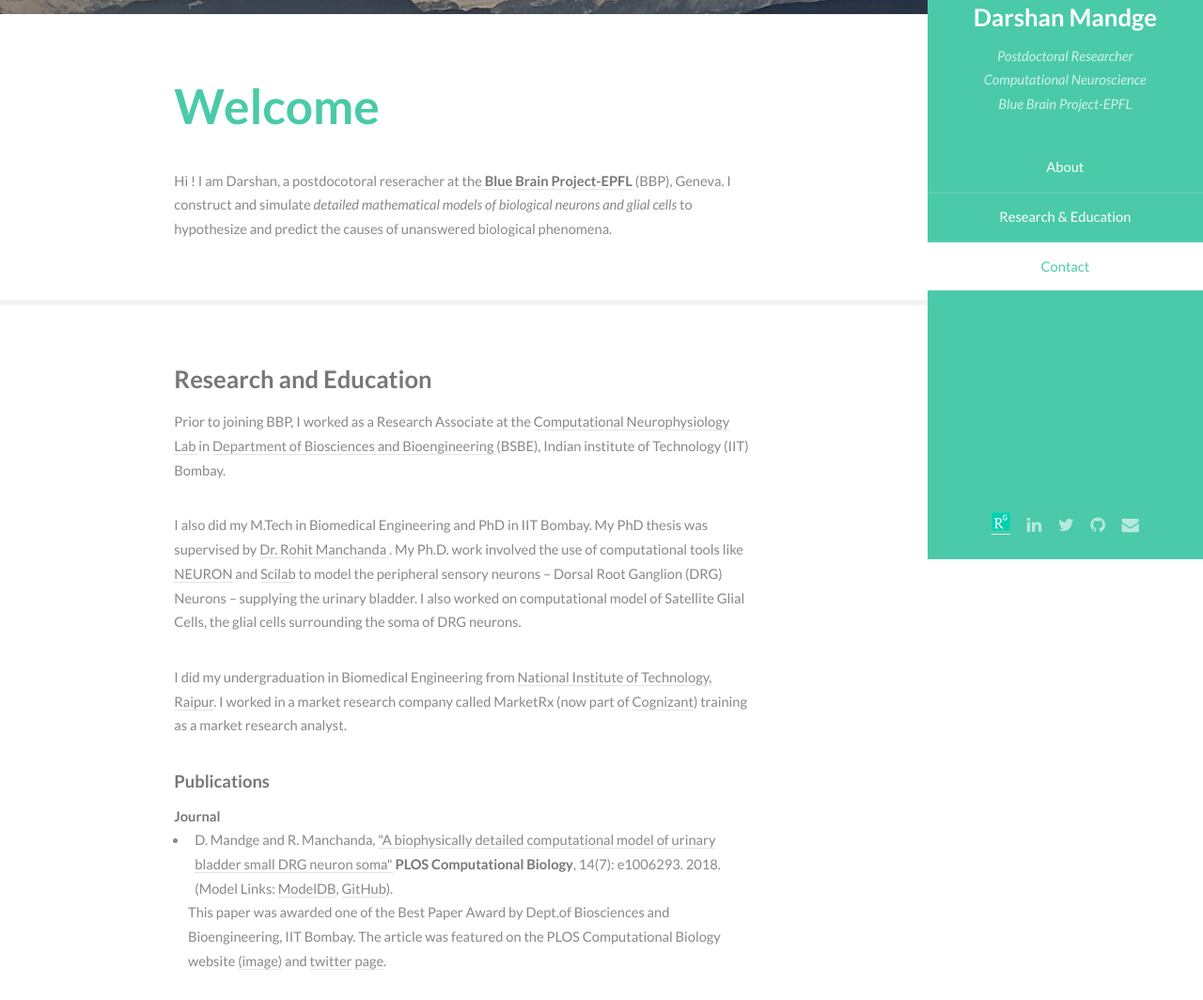
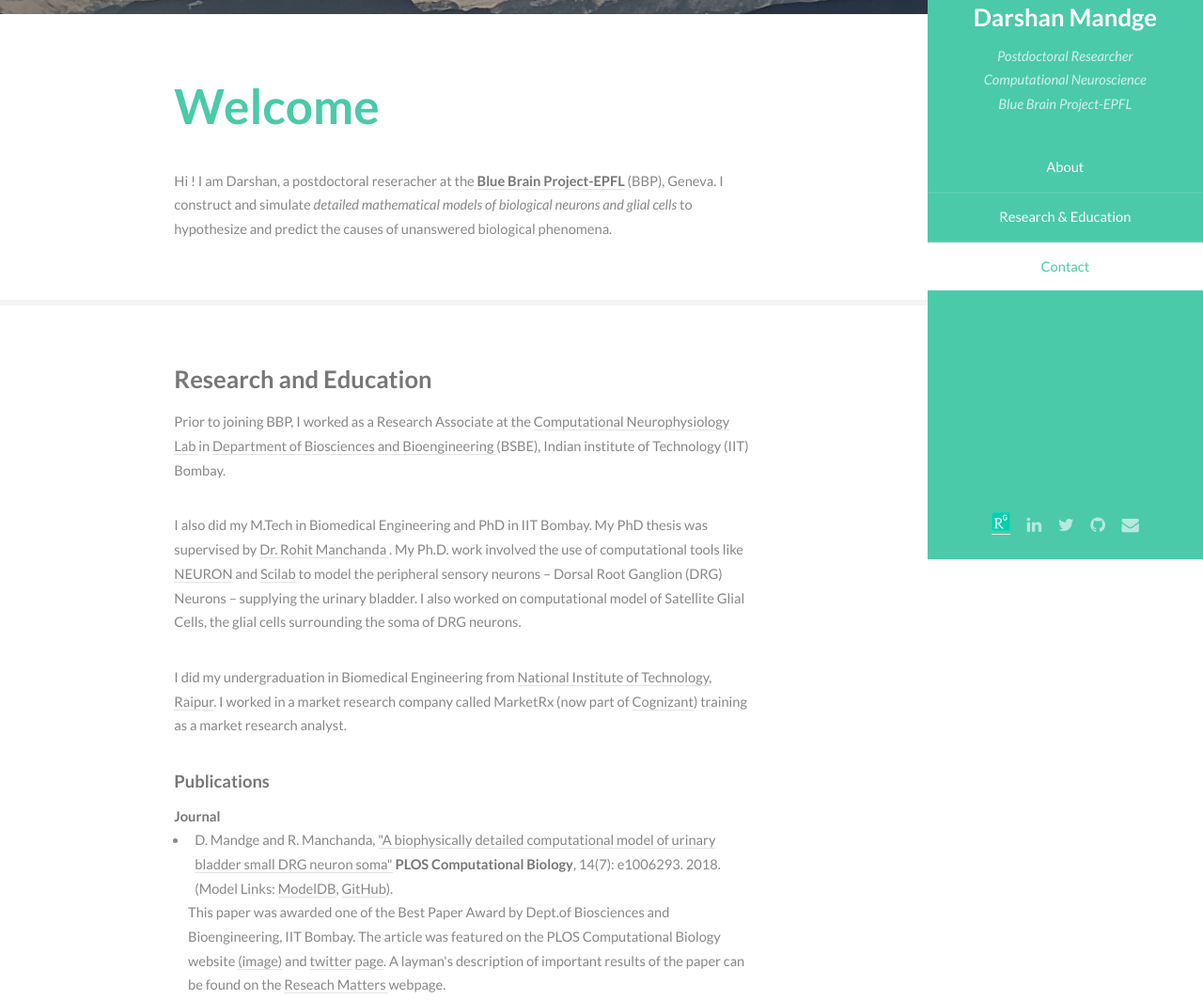
Before and after one commit to darshanmandge/darshanmandge.github.io, a plain HTML site: page index.html in a window 1280 px wide. Shown: the part 205-1269 px from the top of the page at 94% size. Drawn offline with Linux system fonts and the light colour scheme.

Commit message:
Typo correction

```diff
--- a/index.html
+++ b/index.html
@@ -72,7 +72,7 @@
 									<!-- TAG LINE	<p> Biomedical Engineer <br />
 										template freebie by <a href="http://html5up.net">HTML5 UP</a>.</p> -->
 									</header>
-									<p>Hi ! I am Darshan, a postdocotoral reseracher at the<a href="https://www.epfl.ch/research/domains/bluebrain/"> <b>Blue Brain Project-EPFL</b></a> (BBP), Geneva. I construct and simulate <i> detailed mathematical models of biological neurons and glial cells </i>to hypothesize and predict the causes of unanswered biological phenomena.</p>
+									<p>Hi ! I am Darshan, a postdoctoral reseracher at the<a href="https://www.epfl.ch/research/domains/bluebrain/"> <b>Blue Brain Project-EPFL</b></a> (BBP), Geneva. I construct and simulate <i> detailed mathematical models of biological neurons and glial cells </i>to hypothesize and predict the causes of unanswered biological phenomena.</p>
 								</div>
 							</section>
 
@@ -97,7 +97,7 @@
 									    <ul style="list-style-type:disc">
 									     <li>D. Mandge and R. Manchanda, <a href="https://goo.gl/VWfdCC"> "A biophysically detailed computational model of urinary bladder small DRG neuron soma"</a> <b>PLOS Computational Biology</b>, 14(7): e1006293. 2018. (Model Links: <a href="https://modeldb.yale.edu/243448">ModelDB</a>, <a href="https://github.com/ModelDBRepository/243448">GitHub</a>).</li>
 									     This paper was awarded one of the Best Paper Award by Dept.of Biosciences and Bioengineering, IIT Bombay. The article was featured on the PLOS Computational Biology website <a href = "images/plosCB_featured_20072018.JPG">(image)</a> and <a href="https://twitter.com/PLOSCompBiol/status/1022149478604853248">twitter</a>  <a href="https://twitter.com/PLOSCompBiol/status/1022308022159388673">page</a>.
-									      </ul>. A layman description of important results of the paper can be found on the <a href="https://twitter.com/SciResMatters/status/1244831995986935808"> Reseach Matters </a> webpage.
+									      A layman's description of important results of the paper can be found on the <a href="https://twitter.com/SciResMatters/status/1244831995986935808"> Reseach Matters </a> webpage. </ul>.
 									    <b>Conferences</b>
                                         <ul style="list-style-type:disc">
 										  <li>D. Mandge, P.R. Shukla, A. Bhatnagar and R. Manchanda, (2019, July).<a href="https://doi.org/10.1109/EMBC.2019.8857153">"Computational Model for Cross-Depolarization in DRG Neurons via Satellite Glial Cells using [K]o: Role of Kir4.1 Channels and Extracellular Leakage"</a>. In <b> Engineering in Medicine and Biology Society (EMBC) </b>, 2019 41st Annual International Conference of the IEEE, Berlin, 2019, pp.2320-2023</li>
```
